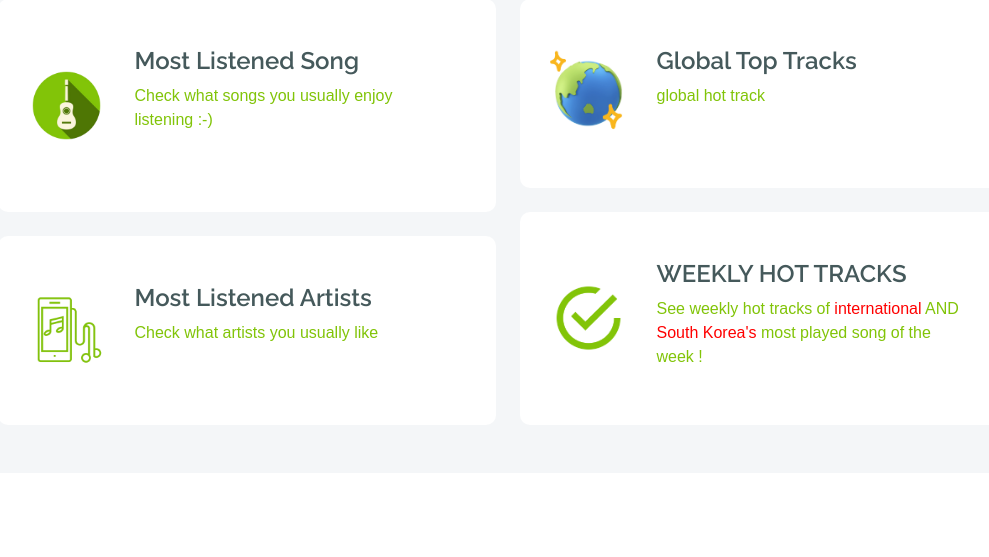
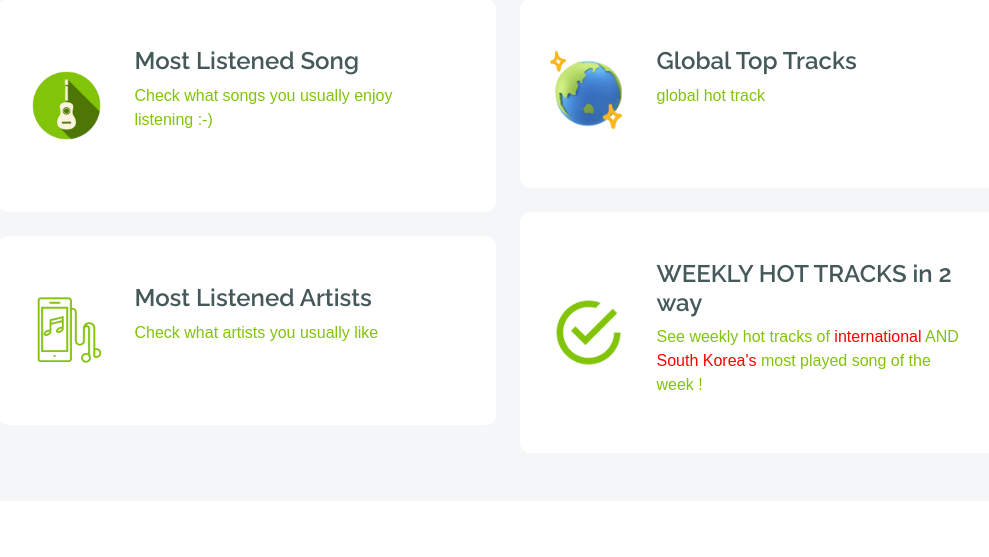
Before and after one commit to Hamseungjin/WEB_PROJECT, a Flask app: page /checkLayout in a window 1280 px wide. Shown: the part 1412-1969 px from the top of the page, without its empty margins (132-1121 px from the left). Run offline with Flask 3, Linux system fonts and the light colour scheme; some libraries are stand-ins or nearby versions.

Commit message:
make feature name consistently (WEEKLY HOT TRACKS in 2 way)

```diff
--- a/templates/main.html
+++ b/templates/main.html
@@ -120,7 +120,7 @@
                                         <img src="../static/img/mainImg/check.jpg" class="img-fluid rounded-circle w-100" alt="">
                                     </div>
                                     <div class="p-4">
-                                        <h4>WEEKLY HOT TRACKS</h4>
+                                        <h4>WEEKLY HOT TRACKS in 2 way</h4>
                                         <p class="mb-2">See weekly hot tracks of <span style="color: red;">international </span>AND
                                             <br/><span style="color: red;">South Korea's</span> most played song of the week !
                                         </p>
```
